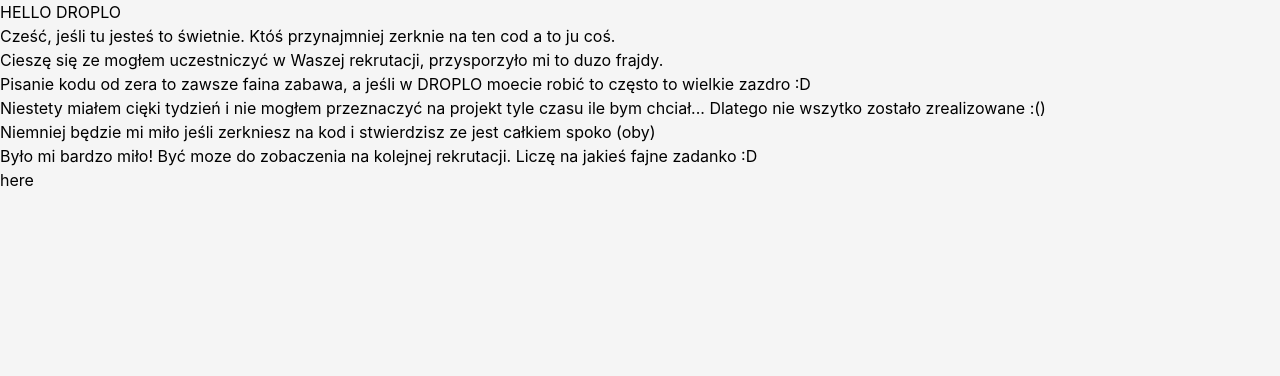
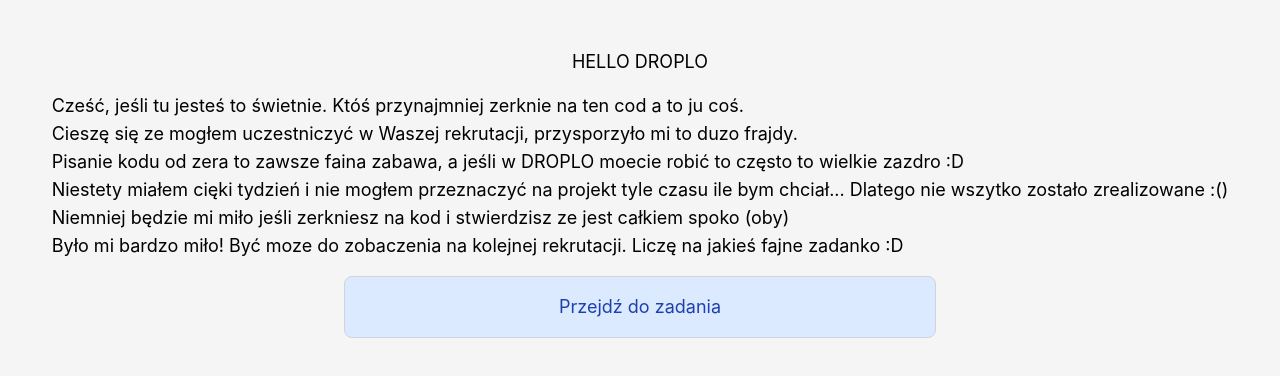
Before and after one commit to michalPastewski/droplo, a Next.js app: page / in a window 1280 px wide. Shown: the top 376 px of the page. Built offline with nearby package versions, Linux system fonts and the light colour scheme.

Commit message:
DROPLO: add hello page style

```diff
--- a/src/app/page.tsx
+++ b/src/app/page.tsx
@@ -1,7 +1,7 @@
 import Link from 'next/link';
 export default function Home() {
   return (
-      <main>
+      <main className='flex_center flex-col py-12 px-12 gap-4 text-lg'>
         HELLO DROPLO
         <section>
           <p>Cześć, jeśli tu jesteś to świetnie. Któś przynajmniej zerknie na ten cod a to ju coś.</p>
@@ -13,7 +13,7 @@
           <p>Niemniej będzie mi miło jeśli zerkniesz na kod i stwierdzisz ze jest całkiem spoko (oby)</p>
           <p>Było mi bardzo miło! Być moze do zobaczenia na kolejnej rekrutacji. Liczę na jakieś fajne zadanko :D</p>
         </section>
-        <Link href="/navigations">here</Link>
+        <Link href="/navigations" className='border_primary bg-blue-100 py-4 px-5 w-1/2 text-center text-blue-800'>Przejdź do zadania</Link>
       </main>
   );
 }
```
